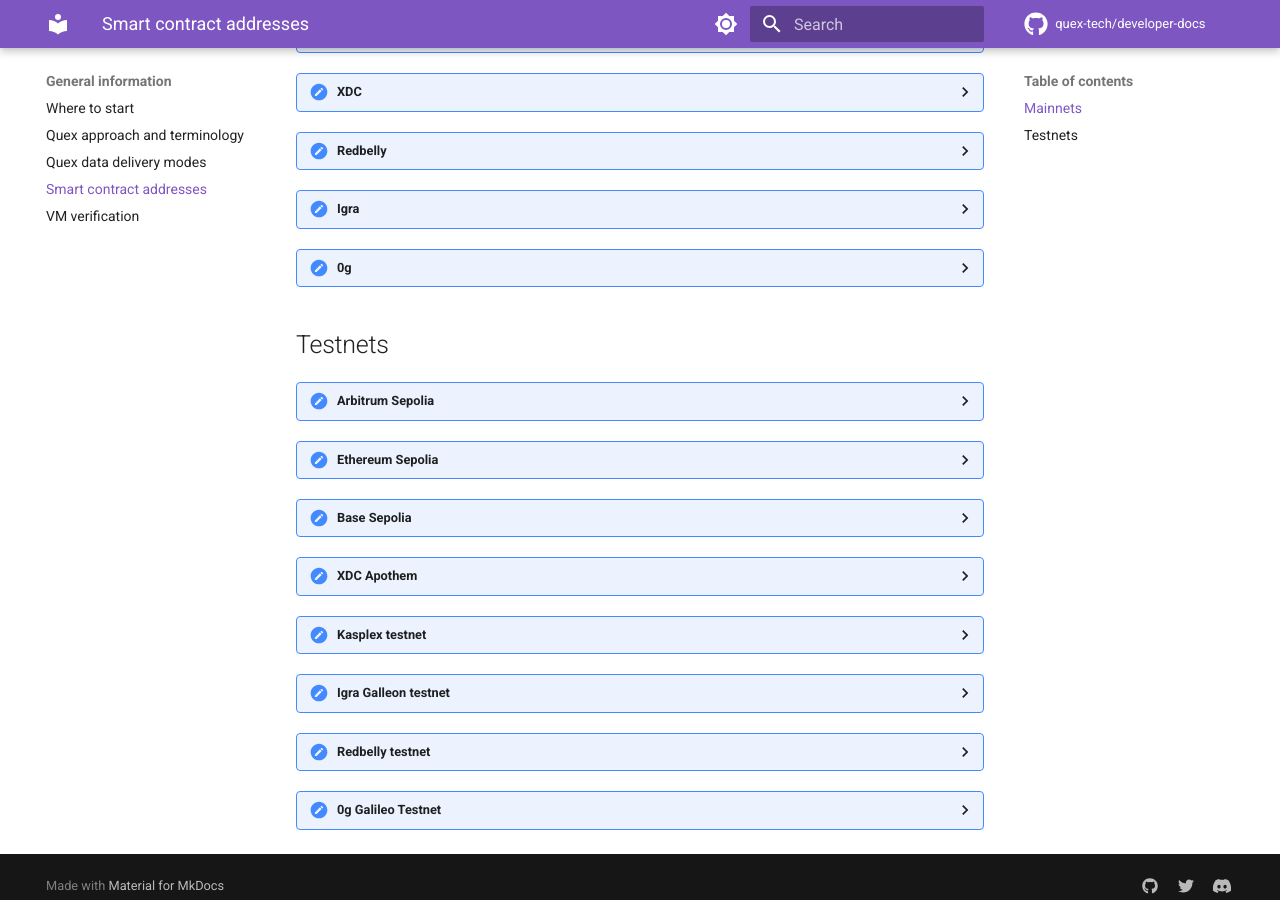
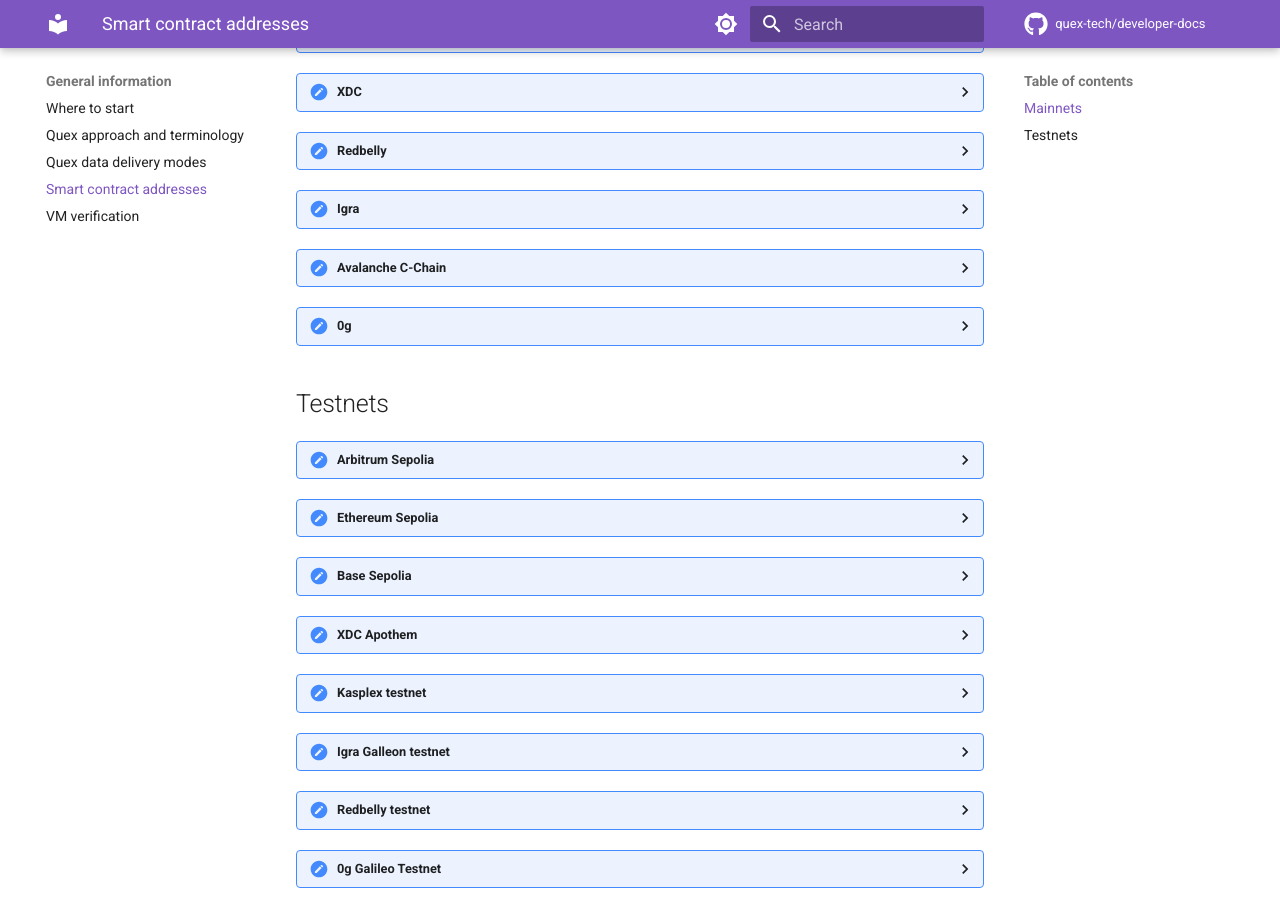
Before and after one commit to quex-tech/developer-docs, an MkDocs documentation site: the page built from docs/general/addresses.md, in a window 1280 px wide and 900 px high, scrolled down 476 px. Built offline with MkDocs 1.6.1 and Material for MkDocs 9.7.7, drawn with Linux system fonts in a browser that asks for light colours; comment, search, counter and statistics services are not loaded.

Commit message:
Add Avalanche C-Chain contract addresses

```diff
--- a/docs/general/addresses.md
+++ b/docs/general/addresses.md
@@ -97,6 +97,18 @@ Chainlink-style adapters for push-based price feeds:
 | `0x06Bc2d4ed8Caf9DFfa8EAead325e7Ecb4E1489a2` | USDC/USD |
 | `0x06e6a0E09871a1c0D039DC55dc64421DA7B4E723` | DAI/USD |
 | `0x002d29824e52B1d323927219C7C7b81e14EdF22f` | BNB/USD |
+
+</details>
+
+<details markdown id="avalanche">
+  <summary>Avalanche C-Chain</summary>
+
+| Parameter | Value |
+|-----------|-------|
+| **Quex Core** | `0x97076a3c0A414E779f7BEC2Bd196D4FdaADFDB96` |
+| **Request Oracle Pool** | `0xE83bB2038F098E7aD40DC03298F4337609E6b0d5` |
+| **TD Pubkey** | `0x91b85e68863b4a58fbb9510a1dd5f0d34aa1e44de1d1eb61d9257df6276bc3da347c4b14599f2428698465a1a9fa104e959dca2183717b75e8700bc760f46f6d` |
+| **TD Address** | `0xB86EeAe9e3F0D3a91cE353CB0EfEaFF17CF16E6f` |
 
 </details>
 
```
